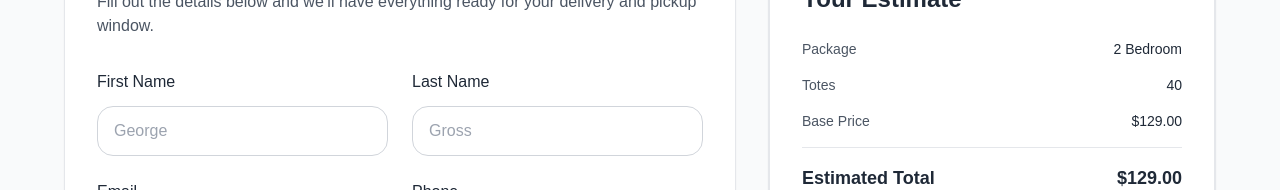
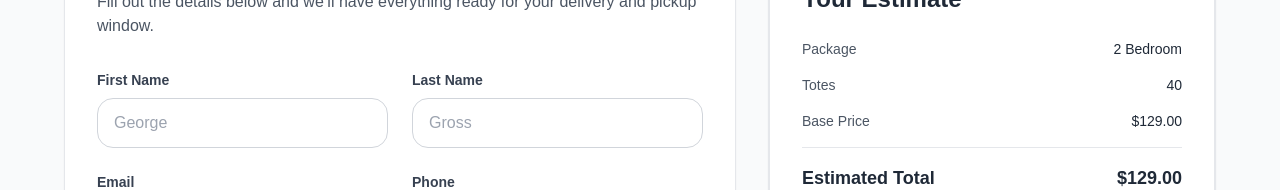
Before and after one commit to gcgross144-hash/Reboxed-Site, a Next.js app: page /booking in a window 1280 px wide. Shown: the part 610-800 px from the top of the page. Built offline with nearby package versions, Linux system fonts and the light colour scheme.

Commit message:
Update label.tsx

```diff
--- a/components/ui/label.tsx
+++ b/components/ui/label.tsx
@@ -1,3 +1,13 @@
-export function Label({ children }: any) {
-  return <label style={{ display: "block", marginBottom: "4px" }}>{children}</label>;
+import * as React from "react";
+
+export function Label({
+  className = "",
+  ...props
+}: React.LabelHTMLAttributes<HTMLLabelElement>) {
+  return (
+    <label
+      className={`block text-sm font-semibold text-gray-700 ${className}`}
+      {...props}
+    />
+  );
 }
```
